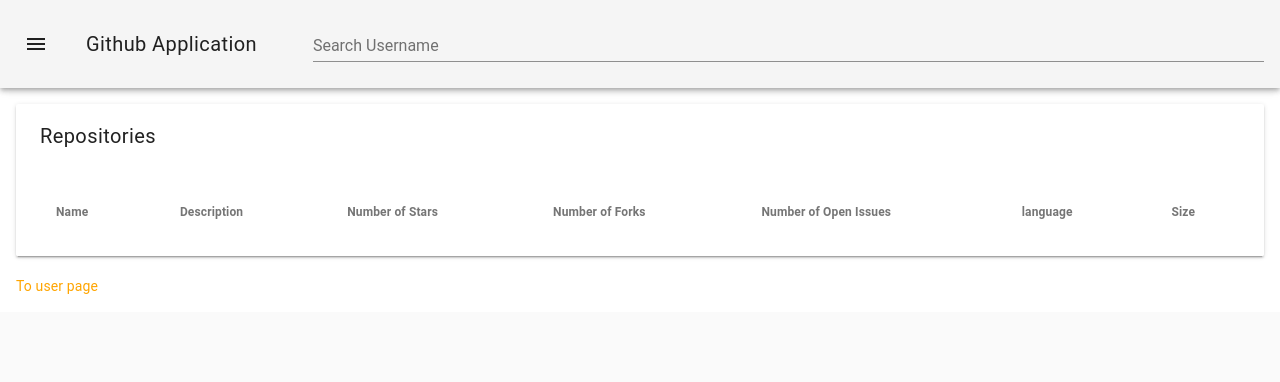
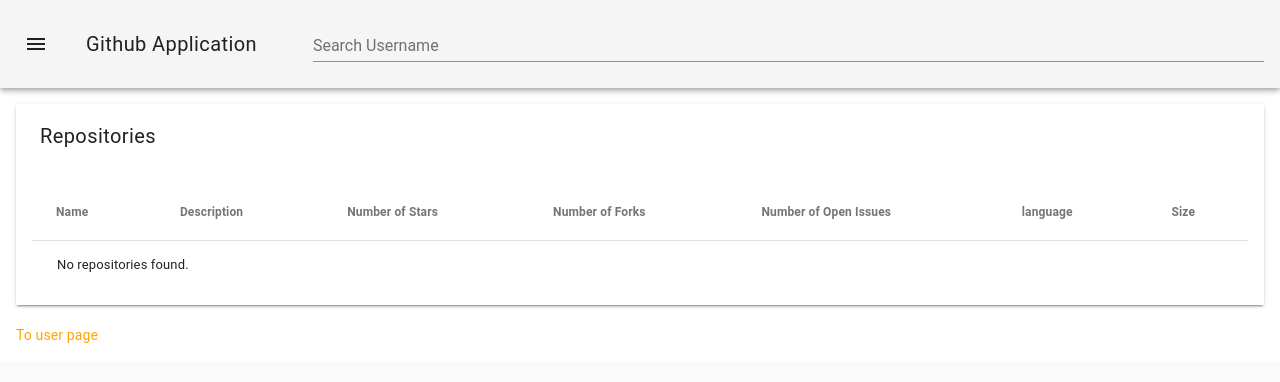
Before and after one commit to kenvilar/github-app, a Vue app: page /#/repositories in a window 1280 px wide. Shown: the top 382 px of the page. Built offline with nearby package versions, Linux system fonts and the light colour scheme.

Commit message:
Display not found message if no repos are found

```diff
--- a/src/pages/repositories/repositories.vue
+++ b/src/pages/repositories/repositories.vue
@@ -29,6 +29,10 @@
         <md-table-cell>{{ repo.size }}kb</md-table-cell>
       </md-table-row>
 
+      <md-table-row v-if="repos.length === 0">
+        <md-table-cell colspan="7">No repositories found.</md-table-cell>
+      </md-table-row>
+
     </md-table>
 
     <br>
```
